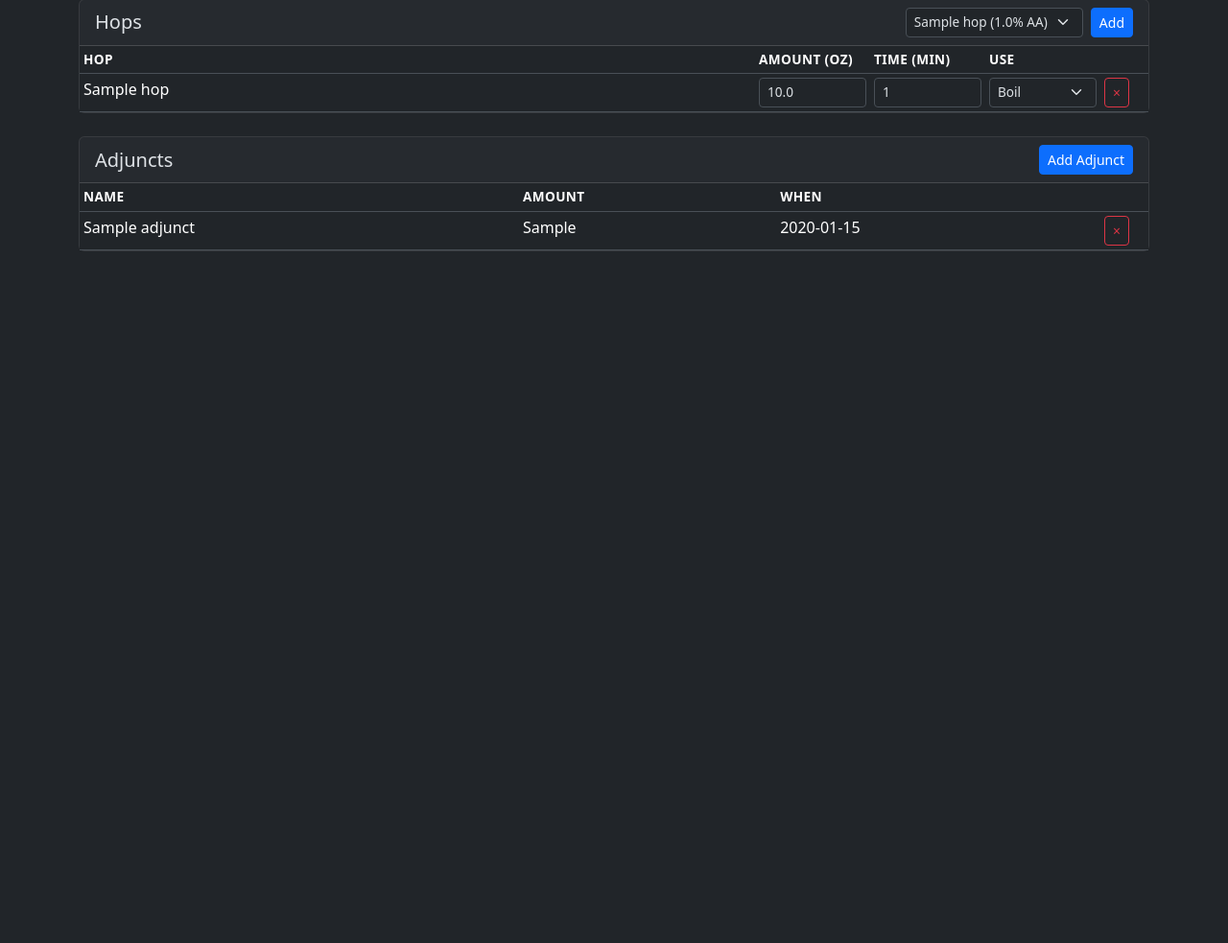
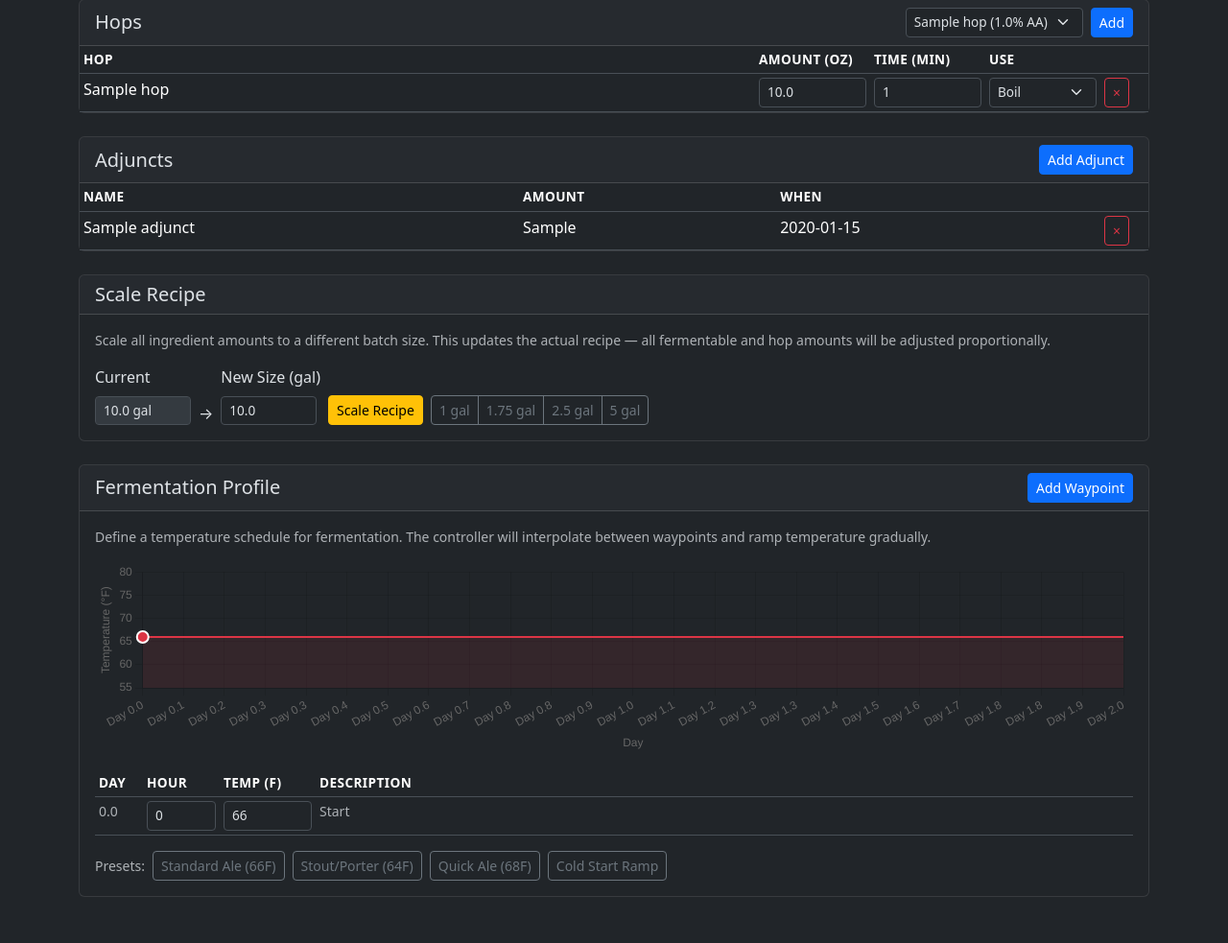
Before and after one commit to dwilll10/brewcalc, a Flask app: page /recipes/1/builder in a window 1280 px wide. Shown: the part 559-1542 px from the top of the page at 96% size. Before the commit the page ends 821 px from the top, so only its background shows below. Run offline with Flask 3, Linux system fonts and the light colour scheme; tables that the repository leaves empty hold one stand-in row (values such as "Sample post"); data that the repository does not hold is empty.

Commit message:
Add batch scaling UI and fermentation profile editor to recipe builder
Batch Scaling:
- Scale all ingredient amounts proportionally to a new batch size
- Quick-select presets for 1, 1.75, 2.5, and 5 gallon batches
- Confirmation dialog before scaling, auto-updates all ingredient rows
- OG/IBU/SRM recalculated after scaling (not just linearly scaled)

Fermentation Profile Editor:
- Visual Chart.js graph showing temperature curve over time
- Editable waypoint table with day, hour, and temperature columns
- Add/remove waypoints with auto-description (Start, Hold, Ramp up/down)
- Four preset profiles: Standard Ale, Stout/Porter, Quick Ale, Cold Start Ramp
- Profile saved to recipe and pushed to Pi controller on fermentation start
- Linear interpolation between waypoints matches the fermctl controller logic

Co-Authored-By: Claude Opus 4.6 (1M context) <noreply@anthropic.com>

```diff
--- a/app/routes/recipes.py
+++ b/app/routes/recipes.py
@@ -267,6 +267,64 @@ def api_calculate(recipe_id):
     return _recipe_stats_json(recipe)
 
 
+@bp.route("/api/recipes/<int:recipe_id>/scale", methods=["POST"])
+def api_scale_recipe(recipe_id):
+    """Scale all ingredient amounts to a new batch size.
+
+    JSON body:
+        new_batch_size: float (gallons)
+    """
+    recipe = Recipe.query.get_or_404(recipe_id)
+    data = request.get_json()
+    new_size = float(data["new_batch_size"])
+
+    if new_size <= 0 or recipe.batch_size <= 0:
+        return jsonify({"error": "Invalid batch size"}), 400
+
+    ratio = new_size / recipe.batch_size
+
+    for rf in recipe.fermentables:
+        rf.amount_oz = round(rf.amount_oz * ratio, 2)
+
+    for rh in recipe.hops:
+        rh.amount_oz = round(rh.amount_oz * ratio, 2)
+
+    recipe.batch_size = new_size
+    _recalculate(recipe)
+    db.session.commit()
+    return _recipe_stats_json(recipe)
+
+
+@bp.route("/api/recipes/<int:recipe_id>/ferm_profile", methods=["GET"])
+def api_get_ferm_profile(recipe_id):
+    """Get the fermentation profile for a recipe."""
+    recipe = Recipe.query.get_or_404(recipe_id)
+    profile = []
+    if recipe.ferm_profile:
+        try:
+            profile = json.loads(recipe.ferm_profile)
+        except json.JSONDecodeError:
+            pass
+    return jsonify({"profile": profile})
+
+
+@bp.route("/api/recipes/<int:recipe_id>/ferm_profile", methods=["PUT"])
+def api_update_ferm_profile(recipe_id):
+    """Update the fermentation profile for a recipe.
+
+    JSON body:
+        profile: list of {hours: float, temp_f: float} waypoints
+    """
+    recipe = Recipe.query.get_or_404(recipe_id)
+    data = request.get_json()
+    profile = data.get("profile", [])
+    # Sort by hours and validate
+    profile = sorted(profile, key=lambda w: w.get("hours", 0))
+    recipe.ferm_profile = json.dumps(profile)
+    db.session.commit()
+    return jsonify({"profile": profile})
+
+
 def _recipe_stats_json(recipe):
     """Return recipe stats + ingredient lists as JSON."""
     style = recipe.style
--- a/app/static/js/calculator.js
+++ b/app/static/js/calculator.js
@@ -44,6 +44,217 @@ async function apiCall(url, method, body) {
     return data;
 }
 
+// Raw fetch that doesn't call updateStats (for profile endpoints)
+async function apiRaw(url, method, body) {
+    const opts = { method, headers: { 'Content-Type': 'application/json' } };
+    if (body) opts.body = JSON.stringify(body);
+    const res = await fetch(url, opts);
+    return await res.json();
+}
+
+// ============================
+// Fermentation Profile Editor
+// ============================
+
+let profileChart = null;
+let profileWaypoints = [];
+let profileRecipeId = null;
+
+function initProfileEditor(recipeId) {
+    profileRecipeId = recipeId;
+
+    // Initialize chart
+    const ctx = document.getElementById('profile-chart').getContext('2d');
+    profileChart = new Chart(ctx, {
+        type: 'line',
+        data: {
+            labels: [],
+            datasets: [{
+                label: 'Target Temp',
+                data: [],
+                borderColor: '#dc3545',
+                backgroundColor: 'rgba(220, 53, 69, 0.1)',
+                borderWidth: 2,
+                pointRadius: 6,
+                pointBackgroundColor: '#dc3545',
+                pointBorderColor: '#fff',
+                pointBorderWidth: 2,
+                pointHoverRadius: 8,
+                fill: true,
+                tension: 0,
+            }],
+        },
+        options: {
+            responsive: true,
+            maintainAspectRatio: false,
+            scales: {
+                x: {
+                    title: { display: true, text: 'Day' },
+                },
+                y: {
+                    title: { display: true, text: 'Temperature (°F)' },
+                    suggestedMin: 58,
+                    suggestedMax: 78,
+                },
+            },
+            plugins: {
+                legend: { display: false },
+            },
+        },
+    });
+
+    // Load existing profile
+    loadProfile();
+
+    // Add waypoint button
+    document.getElementById('add-waypoint-btn').addEventListener('click', () => {
+        // Default: add a waypoint 24h after the last one
+        const lastHour = profileWaypoints.length > 0
+            ? profileWaypoints[profileWaypoints.length - 1].hours + 24
+            : 0;
+        const lastTemp = profileWaypoints.length > 0
+            ? profileWaypoints[profileWaypoints.length - 1].temp_f
+            : 66;
+        profileWaypoints.push({ hours: lastHour, temp_f: lastTemp });
+        saveAndRenderProfile();
+    });
+
+    // Preset buttons
+    document.querySelectorAll('.profile-preset').forEach(btn => {
+        btn.addEventListener('click', () => {
+            profileWaypoints = JSON.parse(btn.dataset.profile);
+            saveAndRenderProfile();
+        });
+    });
+}
+
+async function loadProfile() {
+    const data = await apiRaw(`/api/recipes/${profileRecipeId}/ferm_profile`, 'GET');
+    profileWaypoints = data.profile || [];
+    if (profileWaypoints.length === 0) {
+        profileWaypoints = [{ hours: 0, temp_f: 66 }];
+    }
+    renderProfile();
+}
+
+function renderProfile() {
+    // Sort waypoints
+    profileWaypoints.sort((a, b) => a.hours - b.hours);
+
+    // Update chart
+    // Generate interpolated points for a smooth line, plus mark actual waypoints
+    const labels = [];
+    const data = [];
+
+    if (profileWaypoints.length > 0) {
+        const maxHours = Math.max(profileWaypoints[profileWaypoints.length - 1].hours + 24, 48);
+        for (let h = 0; h <= maxHours; h += 2) {
+            labels.push(`Day ${(h / 24).toFixed(1)}`);
+            data.push(interpolateTemp(h));
+        }
+    }
+
+    profileChart.data.labels = labels;
+    profileChart.data.datasets[0].data = data;
+
+    // Mark actual waypoint positions with larger points
+    const pointRadii = labels.map((_, i) => {
+        const hour = i * 2;
+        return profileWaypoints.some(w => Math.abs(w.hours - hour) < 1) ? 6 : 0;
+    });
+    profileChart.data.datasets[0].pointRadius = pointRadii;
+    profileChart.update('none');
+
+    // Update waypoint table
+    const tbody = document.getElementById('waypoints-list');
+    tbody.innerHTML = profileWaypoints.map((w, i) => {
+        const day = (w.hours / 24).toFixed(1);
+        let desc = '';
+        if (i === 0) desc = 'Start';
+        else if (i > 0 && w.temp_f === profileWaypoints[i - 1].temp_f) desc = 'Hold';
+        else if (i > 0 && w.temp_f > profileWaypoints[i - 1].temp_f) desc = 'Ramp up';
+        else if (i > 0 && w.temp_f < profileWaypoints[i - 1].temp_f) desc = 'Ramp down';
+
+        return `<tr>
+            <td class="text-muted small">${day}</td>
+            <td><input type="number" class="form-control form-control-sm wp-hours" data-index="${i}" value="${w.hours}" step="6" min="0"></td>
+            <td><input type="number" class="form-control form-control-sm wp-temp" data-index="${i}" value="${w.temp_f}" step="0.5" min="50" max="85"></td>
+            <td class="text-muted small">${desc}</td>
+            <td>${profileWaypoints.length > 1 ? `<button class="btn btn-sm btn-outline-danger wp-delete" data-index="${i}">&times;</button>` : ''}</td>
+        </tr>`;
+    }).join('');
+
+    // Wire up waypoint inputs
+    wireUpWaypoints();
+}
+
+function wireUpWaypoints() {
+    let timer;
+
+    document.querySelectorAll('.wp-hours').forEach(input => {
+        input.addEventListener('input', () => {
+            clearTimeout(timer);
+            timer = setTimeout(() => {
+                const idx = parseInt(input.dataset.index);
+                profileWaypoints[idx].hours = parseFloat(input.value) || 0;
+                saveAndRenderProfile();
+            }, 500);
+        });
+    });
+
+    document.querySelectorAll('.wp-temp').forEach(input => {
+        input.addEventListener('input', () => {
+            clearTimeout(timer);
+            timer = setTimeout(() => {
+                const idx = parseInt(input.dataset.index);
+                profileWaypoints[idx].temp_f = parseFloat(input.value) || 66;
+                saveAndRenderProfile();
+            }, 500);
+        });
+    });
+
+    document.querySelectorAll('.wp-delete').forEach(btn => {
+        btn.addEventListener('click', () => {
+            const idx = parseInt(btn.dataset.index);
+            profileWaypoints.splice(idx, 1);
+            saveAndRenderProfile();
+        });
+    });
+}
+
+async function saveAndRenderProfile() {
+    profileWaypoints.sort((a, b) => a.hours - b.hours);
+    await apiRaw(`/api/recipes/${profileRecipeId}/ferm_profile`, 'PUT', {
+        profile: profileWaypoints,
+    });
+    renderProfile();
+}
+
+function interpolateTemp(hours) {
+    if (!profileWaypoints.length) return 66;
+
+    if (hours <= profileWaypoints[0].hours) return profileWaypoints[0].temp_f;
+    if (hours >= profileWaypoints[profileWaypoints.length - 1].hours)
+        return profileWaypoints[profileWaypoints.length - 1].temp_f;
+
+    for (let i = 0; i < profileWaypoints.length - 1; i++) {
+        const w1 = profileWaypoints[i];
+        const w2 = profileWaypoints[i + 1];
+        if (hours >= w1.hours && hours <= w2.hours) {
+            const span = w2.hours - w1.hours;
+            if (span === 0) return w2.temp_f;
+            const frac = (hours - w1.hours) / span;
+            return w1.temp_f + frac * (w2.temp_f - w1.temp_f);
+        }
+    }
+    return profileWaypoints[profileWaypoints.length - 1].temp_f;
+}
+
+
+// ============================
+// Builder Init
+// ============================
+
 function initBuilder(recipeId) {
     const base = `/api/recipes/${recipeId}`;
 
@@ -51,14 +262,17 @@ function initBuilder(recipeId) {
     let settingsTimer;
     function updateSettings() {
         clearTimeout(settingsTimer);
-        settingsTimer = setTimeout(() => {
-            apiCall(`${base}/update`, 'POST', {
+        settingsTimer = setTimeout(async () => {
+            const data = await apiCall(`${base}/update`, 'POST', {
                 style_id: document.getElementById('style-select').value || null,
                 yeast_id: document.getElementById('yeast-select').value || null,
                 batch_size: parseFloat(document.getElementById('batch-size').value),
                 boil_time: parseInt(document.getElementById('boil-time').value),
                 efficiency: parseFloat(document.getElementById('efficiency').value),
             });
+            // Keep scale current label in sync
+            document.getElementById('scale-current').textContent =
+                parseFloat(document.getElementById('batch-size').value) + ' gal';
         }, 400);
     }
 
@@ -101,6 +315,31 @@ function initBuilder(recipeId) {
         rebuildAdjuncts(data.adjuncts, base);
     });
 
+    // Batch scaling
+    document.getElementById('scale-btn').addEventListener('click', async () => {
+        const newSize = parseFloat(document.getElementById('scale-target').value);
+        const currentSize = parseFloat(document.getElementById('batch-size').value);
+        if (!newSize || newSize <= 0) return;
+        if (newSize === currentSize) return;
+
+        if (!confirm(`Scale recipe from ${currentSize} gal to ${newSize} gal? All ingredient amounts will be adjusted.`)) return;
+
+        const data = await apiCall(`${base}/scale`, 'POST', { new_batch_size: newSize });
+        rebuildFermentables(data.fermentables, base);
+        rebuildHops(data.hops, base);
+        // Update batch size input and scale label
+        document.getElementById('batch-size').value = newSize;
+        document.getElementById('scale-current').textContent = newSize + ' gal';
+        document.getElementById('scale-target').value = newSize;
+    });
+
+    // Scale presets
+    document.querySelectorAll('.scale-preset').forEach(btn => {
+        btn.addEventListener('click', () => {
+            document.getElementById('scale-target').value = btn.dataset.size;
+        });
+    });
+
     // Wire up existing rows
     wireUpFermentables(base);
     wireUpHops(base);
@@ -108,6 +347,9 @@ function initBuilder(recipeId) {
 
     // Initial stats load
     apiCall(`${base}/calculate`, 'GET');
+
+    // Initialize profile editor
+    initProfileEditor(recipeId);
 }
 
 function wireUpFermentables(base) {
--- a/app/templates/recipes/builder.html
+++ b/app/templates/recipes/builder.html
@@ -1,5 +1,9 @@
 {% extends "base.html" %}
 {% block title %}{{ recipe.name }} - Builder - BrewCalc{% endblock %}
+
+{% block head %}
+<script src="https://cdn.jsdelivr.net/npm/chart.js@4.4.7/dist/chart.umd.min.js"></script>
+{% endblock %}
 
 {% block content %}
 <div class="d-flex justify-content-between align-items-center mb-3">
@@ -216,6 +220,88 @@
         </table>
     </div>
 </div>
+
+<!-- Batch Scaling -->
+<div class="card mb-4">
+    <div class="card-header">
+        <h5 class="mb-0">Scale Recipe</h5>
+    </div>
+    <div class="card-body">
+        <p class="text-muted small mb-3">Scale all ingredient amounts to a different batch size. This updates the actual recipe — all fermentable and hop amounts will be adjusted proportionally.</p>
+        <div class="row g-2 align-items-end">
+            <div class="col-auto">
+                <label class="form-label">Current</label>
+                <div class="form-control form-control-sm bg-body-secondary" id="scale-current" style="width: 100px">{{ recipe.batch_size }} gal</div>
+            </div>
+            <div class="col-auto d-flex align-items-center pt-4">
+                &rarr;
+            </div>
+            <div class="col-auto">
+                <label class="form-label">New Size (gal)</label>
+                <input type="number" class="form-control form-control-sm" id="scale-target" step="0.25" min="0.5" max="15" value="{{ recipe.batch_size }}" style="width: 100px">
+            </div>
+            <div class="col-auto">
+                <button class="btn btn-sm btn-warning" id="scale-btn">Scale Recipe</button>
+            </div>
+            <div class="col-auto">
+                <div class="btn-group btn-group-sm" role="group">
+                    <button class="btn btn-outline-secondary scale-preset" data-size="1">1 gal</button>
+                    <button class="btn btn-outline-secondary scale-preset" data-size="1.75">1.75 gal</button>
+                    <button class="btn btn-outline-secondary scale-preset" data-size="2.5">2.5 gal</button>
+                    <button class="btn btn-outline-secondary scale-preset" data-size="5">5 gal</button>
+                </div>
+            </div>
+        </div>
+    </div>
+</div>
+
+<!-- Fermentation Profile -->
+<div class="card mb-4">
+    <div class="card-header d-flex justify-content-between align-items-center">
+        <h5 class="mb-0">Fermentation Profile</h5>
+        <button class="btn btn-sm btn-primary" id="add-waypoint-btn">Add Waypoint</button>
+    </div>
+    <div class="card-body">
+        <p class="text-muted small mb-3">Define a temperature schedule for fermentation. The controller will interpolate between waypoints and ramp temperature gradually.</p>
+
+        <!-- Profile Chart -->
+        <div class="mb-3" style="height: 200px">
+            <canvas id="profile-chart"></canvas>
+        </div>
+
+        <!-- Waypoint Table -->
+        <table class="table table-sm mb-3">
+            <thead>
+                <tr>
+                    <th style="width: 50px">Day</th>
+                    <th style="width: 80px">Hour</th>
+                    <th style="width: 100px">Temp (F)</th>
+                    <th>Description</th>
+                    <th style="width: 50px"></th>
+                </tr>
+            </thead>
+            <tbody id="waypoints-list">
+            </tbody>
+        </table>
+
+        <!-- Preset Profiles -->
+        <div class="d-flex gap-2 flex-wrap">
+            <span class="text-muted small align-self-center">Presets:</span>
+            <button class="btn btn-sm btn-outline-secondary profile-preset" data-profile='[{"hours":0,"temp_f":66},{"hours":72,"temp_f":66},{"hours":96,"temp_f":70},{"hours":120,"temp_f":72}]'>
+                Standard Ale (66F)
+            </button>
+            <button class="btn btn-sm btn-outline-secondary profile-preset" data-profile='[{"hours":0,"temp_f":64},{"hours":96,"temp_f":64},{"hours":120,"temp_f":68},{"hours":168,"temp_f":68}]'>
+                Stout/Porter (64F)
+            </button>
+            <button class="btn btn-sm btn-outline-secondary profile-preset" data-profile='[{"hours":0,"temp_f":68},{"hours":48,"temp_f":68},{"hours":72,"temp_f":72},{"hours":96,"temp_f":72}]'>
+                Quick Ale (68F)
+            </button>
+            <button class="btn btn-sm btn-outline-secondary profile-preset" data-profile='[{"hours":0,"temp_f":62},{"hours":48,"temp_f":62},{"hours":72,"temp_f":66},{"hours":120,"temp_f":70},{"hours":168,"temp_f":70}]'>
+                Cold Start Ramp
+            </button>
+        </div>
+    </div>
+</div>
 {% endblock %}
 
 {% block scripts %}
```
